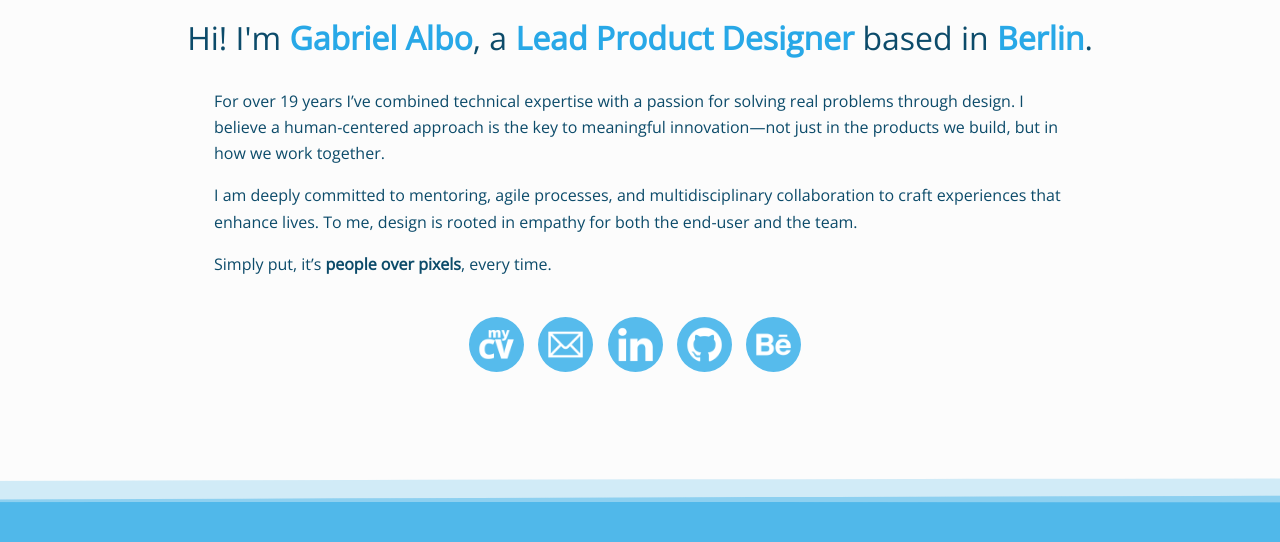
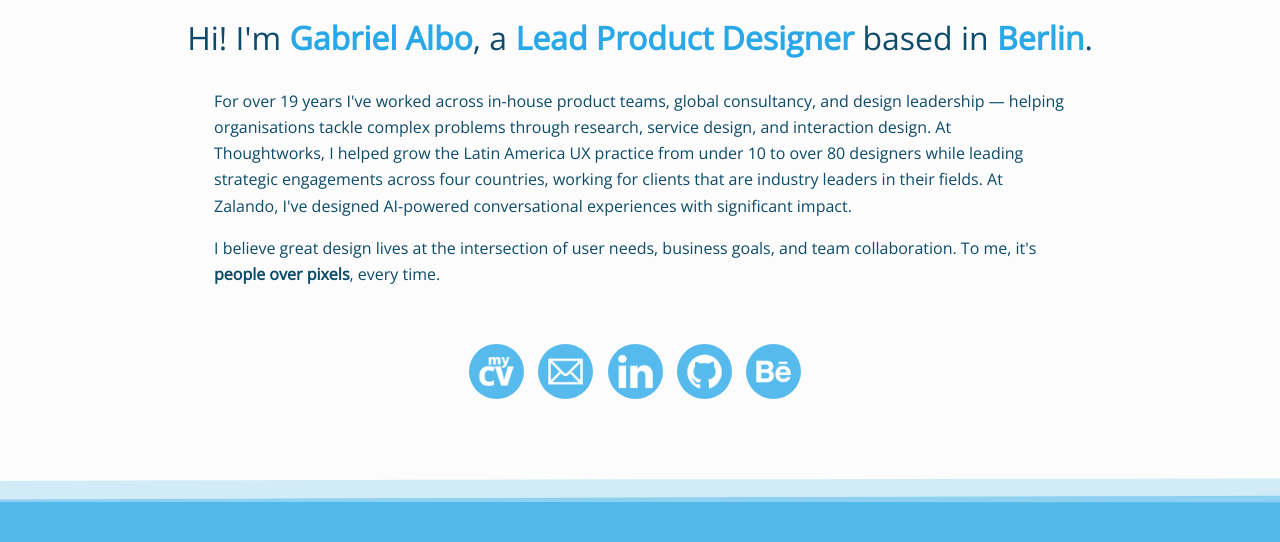
Before and after one commit to albogabriel/gabrielalbo.com, a Jekyll site: the page built from index.html, in a window 1280 px wide, cut to the strip 332-874 px from the top of the page. Built offline with Jekyll 4.4.1, drawn with Linux system fonts in a browser that asks for light colours.

Commit message:
Trying out another about section

```diff
--- a/index.html
+++ b/index.html
@@ -25,11 +25,10 @@ title: Gabriel Albo
 			<b  class="emphasis">Berlin</b>.
 		</p>
 
-		<p class="about-text">For over {{ jobdiffdays | divided_by: 365.25 | floor }} years I’ve combined technical expertise with a passion for solving real problems through design. I believe a human-centered approach is the key to meaningful innovation—not just in the products we build, but in how we work together.</p>
+		<p class="about-text">For over {{ jobdiffdays | divided_by: 365.25 | floor }} years  I've worked across in-house product teams, global consultancy, and design leadership — helping organisations tackle complex problems through research, service design, and interaction design. At Thoughtworks, I helped grow the Latin America UX practice from under 10 to over 80 designers while leading strategic engagements across four countries, working for clients that are industry leaders in their fields. At Zalando, I've designed AI-powered conversational experiences with significant impact.</p>
 		<br>
-		<p class="about-text">I am deeply committed to mentoring, agile processes, and multidisciplinary collaboration to craft experiences that enhance lives. To me, design is rooted in empathy for both the end-user and the team.</p>
+		<p class="about-text">I believe great design lives at the intersection of user needs, business goals, and team collaboration. To me, it's <b>people over pixels</b>, every time.</p>
 		<br>
-		<p class="about-text">Simply put, it’s <b>people over pixels</b>, every time.</p>
 		</p>
 		<p class="contact-icons-container">
 			<a href="{{ site.baseurl }}/assets/documents/cv/albo-gabriel-cv.pdf">
```
